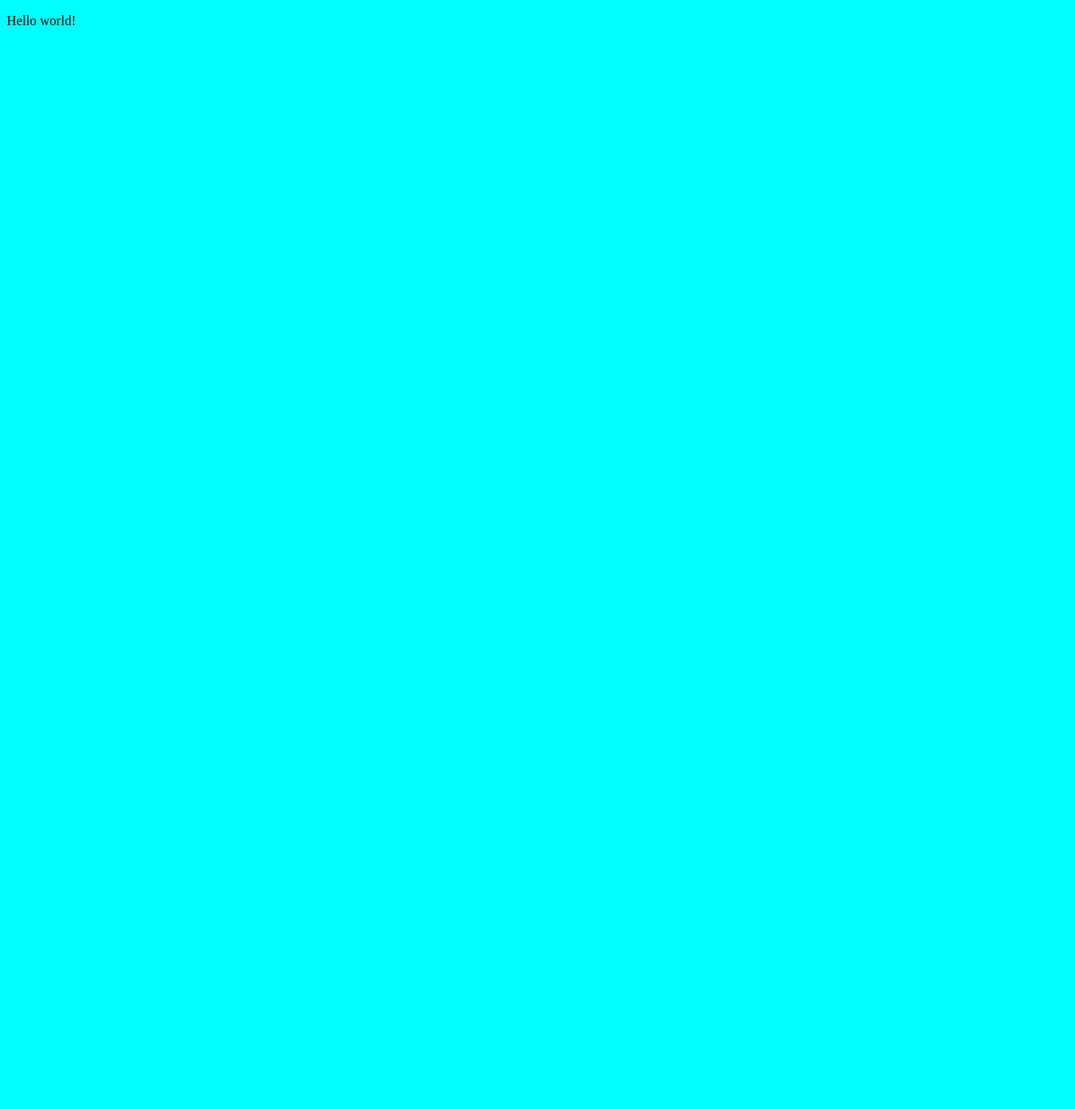
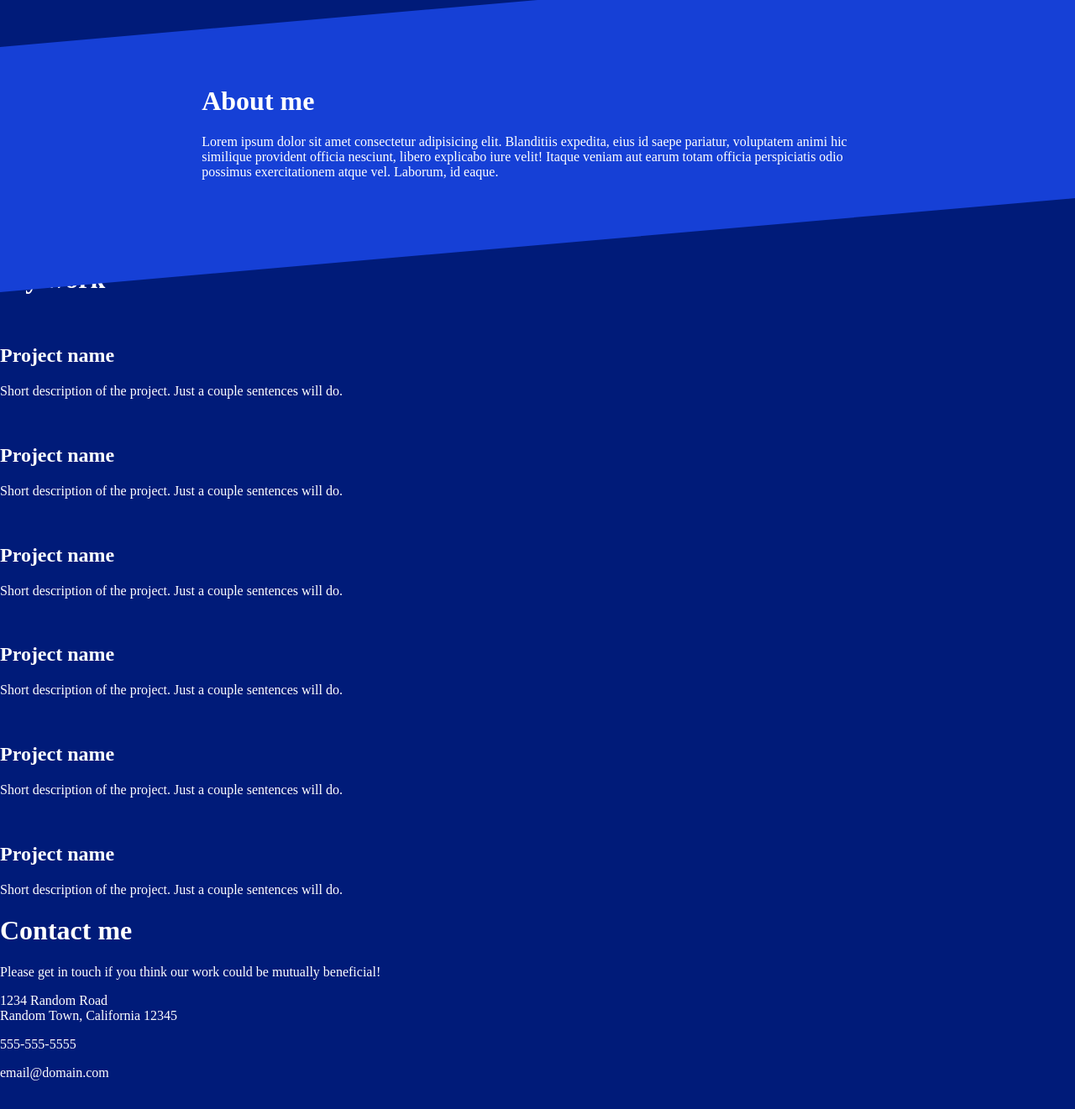
Before and after one commit to Yuseph03/Homepage, a website: page src/index.html in a window 1280 px wide. Shown: the whole page at 84% size. Before the commit the page ends 800 px from the top, so only its background shows below. Drawn offline with Linux system fonts and the light colour scheme.

Commit message:
Add basic HTML and head section

```diff
--- a/src/index.html
+++ b/src/index.html
@@ -7,6 +7,123 @@
     <link rel="stylesheet" href="styles.css">
 </head>
 <body>
-    <p>Hello world!</p>
+    <div class="head-container">
+        <div class="content">
+            <img src="#" alt="" class="head-image">
+            <div class="head-text">
+                <h1>About me</h1>
+                <p>
+                    Lorem ipsum dolor sit amet consectetur adipisicing elit.
+                    Blanditiis expedita, eius id saepe pariatur,
+                    voluptatem animi hic similique provident officia nesciunt, libero explicabo iure velit!
+                    Itaque veniam aut earum totam officia perspiciatis odio possimus exercitationem atque vel.
+                    Laborum, id eaque.
+                </p>
+                <div class="socials">
+                    <span class="github"><a href="#"></a></span>
+                    <span class="linkedin"><a href="#"></a></span>
+                    <span class="instagram"><a href="#"></a></span>
+                </div>
+            </div>
+        </div>
+    </div>
+    <main>
+        <h1>My work</h1>
+        <div class="projects">
+            <div class="project-card">
+                <img src="" alt="">
+                <div class="project-title">
+                    <h2>Project name</h2>
+                    <span class="github-project"><a href="#"></a></span>
+                    <span class="live-project"><a href="#"></a></span>
+                </div>
+                <p>
+                    Short description of the project.
+                    Just a couple sentences will do.
+                </p>
+            </div>
+            <div class="project-card">
+                <img src="" alt="">
+                <div class="project-title">
+                    <h2>Project name</h2>
+                    <span class="github-project"><a href="#"></a></span>
+                    <span class="live-project"><a href="#"></a></span>
+                </div>
+                <p>
+                    Short description of the project.
+                    Just a couple sentences will do.
+                </p>
+            </div>
+            <div class="project-card">
+                <img src="" alt="">
+                <div class="project-title">
+                    <h2>Project name</h2>
+                    <span class="github-project"><a href="#"></a></span>
+                    <span class="live-project"><a href="#"></a></span>
+                </div>
+                <p>
+                    Short description of the project.
+                    Just a couple sentences will do.
+                </p>
+            </div>
+            <div class="project-card">
+                <img src="" alt="">
+                <div class="project-title">
+                    <h2>Project name</h2>
+                    <span class="github-project"><a href="#"></a></span>
+                    <span class="live-project"><a href="#"></a></span>
+                </div>
+                <p>
+                    Short description of the project.
+                    Just a couple sentences will do.
+                </p>
+            </div>
+            <div class="project-card">
+                <img src="" alt="">
+                <div class="project-title">
+                    <h2>Project name</h2>
+                    <span class="github-project"><a href="#"></a></span>
+                    <span class="live-project"><a href="#"></a></span>
+                </div>
+                <p>
+                    Short description of the project.
+                    Just a couple sentences will do.
+                </p>
+            </div>
+            <div class="project-card">
+                <img src="" alt="">
+                <div class="project-title">
+                    <h2>Project name</h2>
+                    <span class="github-project"><a href="#"></a></span>
+                    <span class="live-project"><a href="#"></a></span>
+                </div>
+                <p>
+                    Short description of the project.
+                    Just a couple sentences will do.
+                </p>
+            </div>
+        </div>
+    </main>
+    <footer>
+        <div class="foot-text">
+            <h1>Contact me</h1>
+            <p>
+                Please get in touch if you
+                think our work could be mutually beneficial!
+            </p>
+            <p>
+                1234 Random Road <br>
+                Random Town, California 12345
+            </p>
+            <p>555-555-5555</p>
+            <p>email@domain.com</p>
+            <div class="socials">
+                <span class="github"><a href=""></a></span>
+                <span class="linkedin"><a href=""></a></span>
+                <span class="instagram"><a href=""></a></span>
+            </div>
+        </div>
+        <img src="#" alt="" class="foot-image">
+    </footer>
 </body>
 </html>
--- a/src/styles.css
+++ b/src/styles.css
@@ -1,3 +1,26 @@
-html {
-    background-color: aqua;
+:root {
+    --dark-blue: #001B79;
+    --light-blue: #1640D6;
+    --dark-pink: #ED5AB3;
+    --light-pink: #ED5AB3;
+    --magic-number: 0.09719;
+	--content-width: 50vw;
+	--skew-padding: calc(var(--content-width) * var(--magic-number));
 }
+body {
+    margin: 0;
+    background-color: var(--dark-blue);
+    color: white;
+}
+
+.head-container {
+    background: var(--light-blue);
+    transform: skewY(-5deg);
+}
+
+.content {
+    max-width: 50em;
+    margin: 0 auto;
+    padding: var(--skew-padding);
+    transform: skewY(5deg);
+}
```
Also changed, not shown: README.md, src/README.md (deleted).
